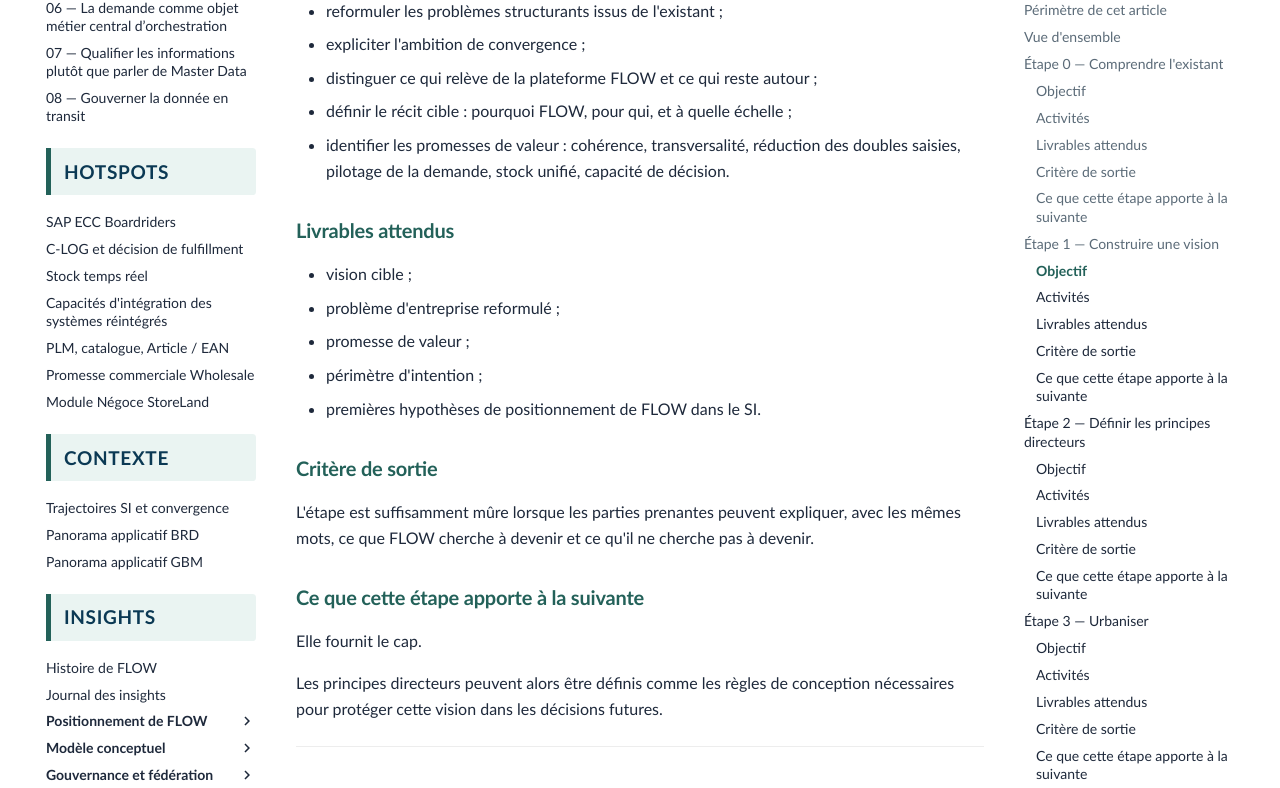
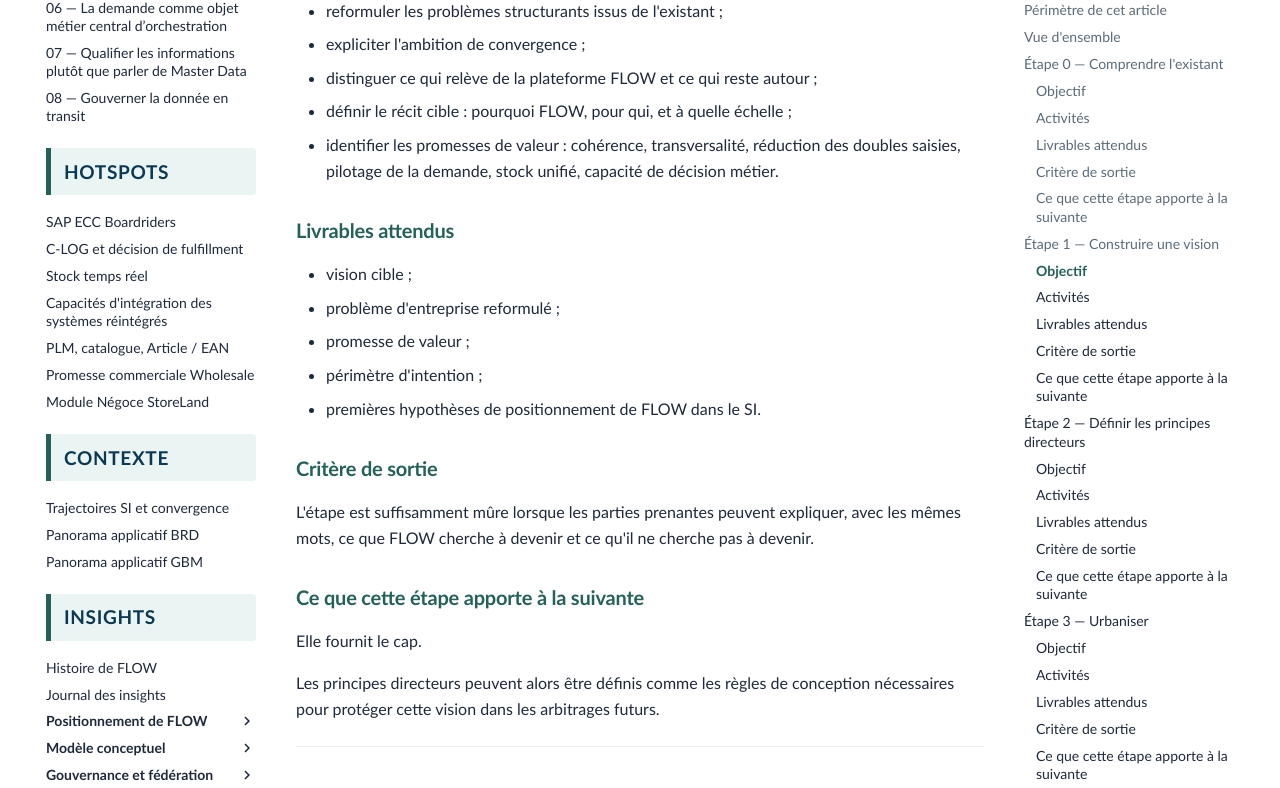
Before and after one commit to laurent-sintes/FLOW-Program, an MkDocs documentation site: the page built from docs/methode/processus-de-cadrage.md, in a window 1280 px wide and 1400 px high, scrolled down 3827 px. Shown: the part 125-913 px from the top of the window. Built offline with MkDocs 1.6.1 and Material for MkDocs 9.7.7, drawn with Linux system fonts in a browser that asks for light colours; comment, search, counter and statistics services are not loaded; some of the changed text lies outside the part shown.

Commit message:
Clarifie arbitrages projet dans le processus de cadrage

```diff
--- a/docs/methode/processus-de-cadrage.md
+++ b/docs/methode/processus-de-cadrage.md
@@ -134,7 +134,7 @@
 - expliciter l'ambition de convergence ;
 - distinguer ce qui relève de la plateforme FLOW et ce qui reste autour ;
 - définir le récit cible : pourquoi FLOW, pour qui, et à quelle échelle ;
-- identifier les promesses de valeur : cohérence, transversalité, réduction des doubles saisies, pilotage de la demande, stock unifié, capacité de décision.
+- identifier les promesses de valeur : cohérence, transversalité, réduction des doubles saisies, pilotage de la demande, stock unifié, capacité de décision métier.
 
 ### Livrables attendus
 
@@ -152,7 +152,7 @@
 
 Elle fournit le cap.
 
-Les principes directeurs peuvent alors être définis comme les règles de conception nécessaires pour protéger cette vision dans les décisions futures.
+Les principes directeurs peuvent alors être définis comme les règles de conception nécessaires pour protéger cette vision dans les arbitrages futurs.
 
 ---
 
@@ -172,7 +172,7 @@
 
 ### Activités
 
-- identifier les décisions récurrentes du programme ;
+- identifier les arbitrages récurrents du programme ;
 - formuler les convictions d'architecture ;
 - expliciter les conséquences pratiques de chaque principe ;
 - vérifier que les principes sont utilisables pour arbitrer ;
```
